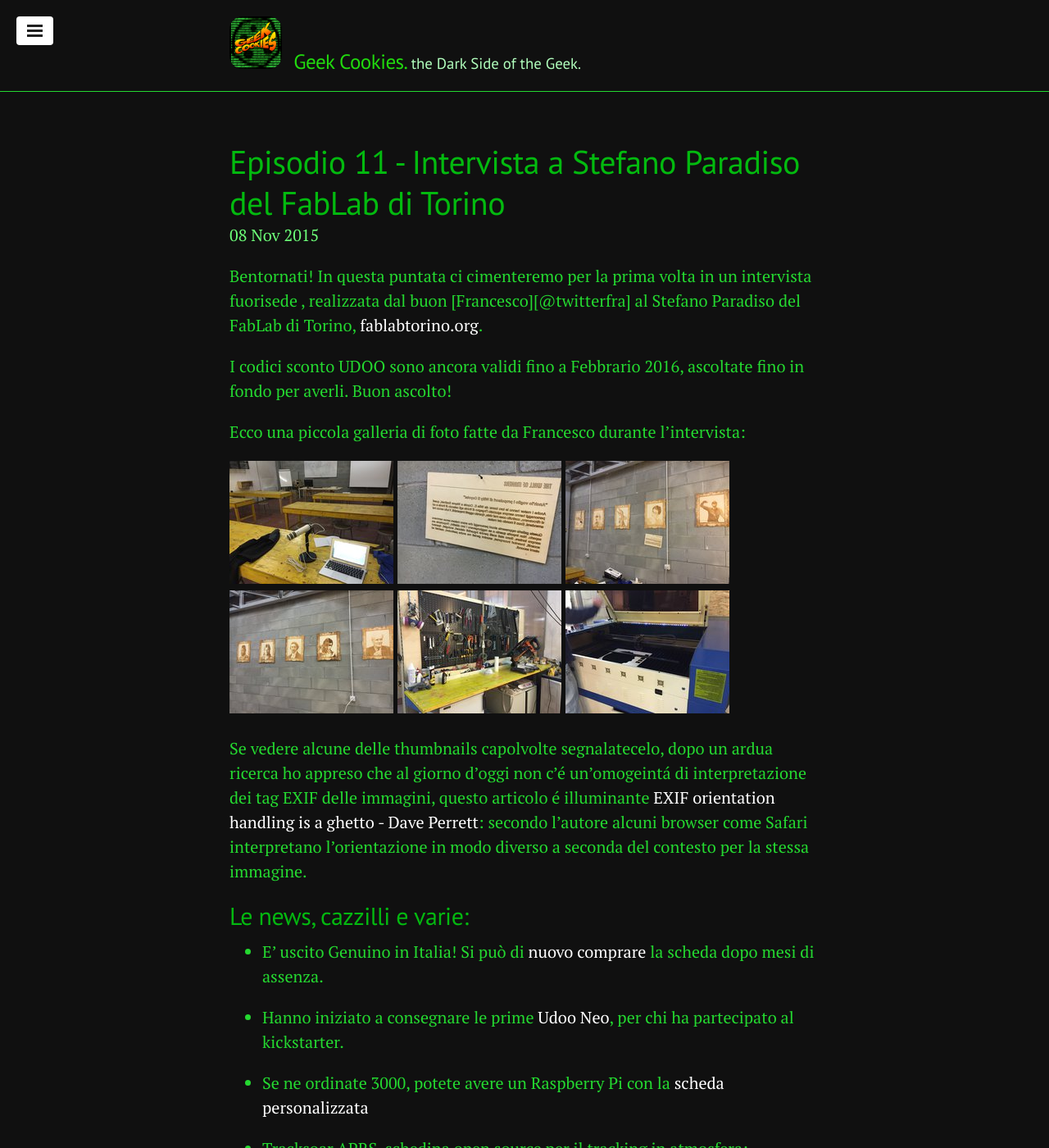
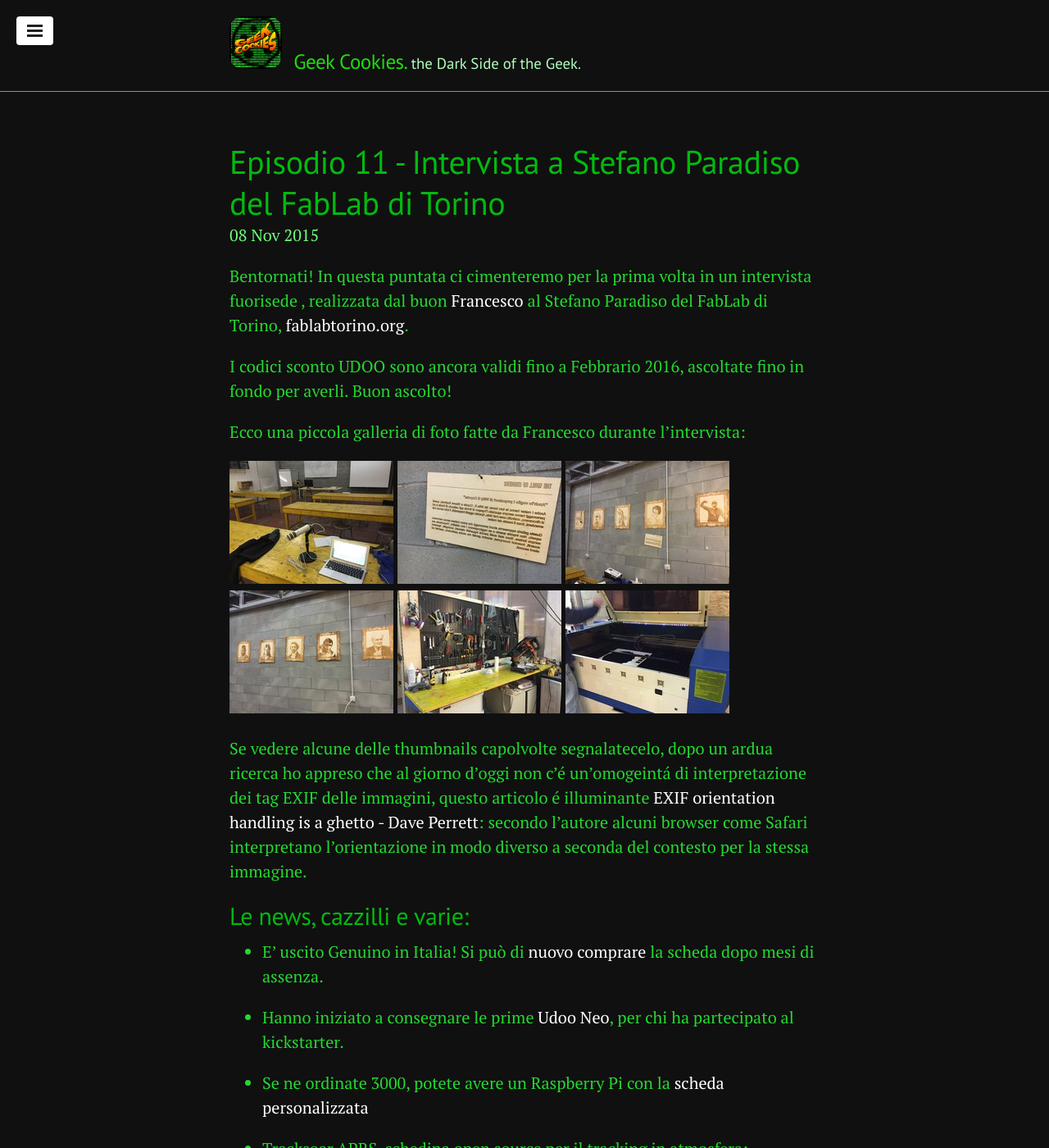
Before and after one commit to geekcookies/geekcookies.github.io, a Jekyll site: the page built from _posts/2015-11-08-episodio-11.md, in a window 1280 px wide and 1400 px high. Shown: the whole window at 82% size. Built offline with Jekyll 4.4.1, drawn with Linux system fonts in a browser that asks for light colours; nearby versions of some CDN libraries; comment, search, counter and statistics services are not loaded; some of the changed text lies outside the part shown.

Commit message:
typo in ep 11 twitter links

```diff
--- a/_posts/2015-11-08-episodio-11.md
+++ b/_posts/2015-11-08-episodio-11.md
@@ -16,7 +16,7 @@
   length       : "1:24:08"
 ---
 
-Bentornati! In questa puntata ci cimenteremo per la prima volta in un intervista fuorisede , realizzata dal buon [Francesco][@twitterfra] al Stefano Paradiso del FabLab di Torino, [fablabtorino.org](http://fablabtorino.org/).
+Bentornati! In questa puntata ci cimenteremo per la prima volta in un intervista fuorisede , realizzata dal buon [Francesco][twitterfra] al Stefano Paradiso del FabLab di Torino, [fablabtorino.org](http://fablabtorino.org/).
 
 I codici sconto UDOO sono ancora validi fino a Febbrario 2016, ascoltate fino in fondo per averli. Buon ascolto!
 
@@ -45,9 +45,9 @@
 
 * Backup locale da command line di tutte le email google con [gmvault.org](http://gmvault.org/index.html), open-source.
 
-    * [Francesco][@twitterfra] ricorda anche  [google take out](https://accounts.google.com/ServiceLogin?service=backup&passive=1209600&) : scappare da google o fare backup di tutti i propri dati
+    * [Francesco][twitterfra] ricorda anche  [google take out](https://accounts.google.com/ServiceLogin?service=backup&passive=1209600&) : scappare da google o fare backup di tutti i propri dati
 
-* [Volumio 2 beta](https://volumio.org/) - in esclusiva! da [ Massimiliano ][@twittermas], ancora non annunciata.
+* [Volumio 2 beta](https://volumio.org/) - in esclusiva! da [ Massimiliano ][twittermas], ancora non annunciata.
 
 ## Argomento principale: Intervista a Stefano Paradiso del FabLab di Torino
 
```
